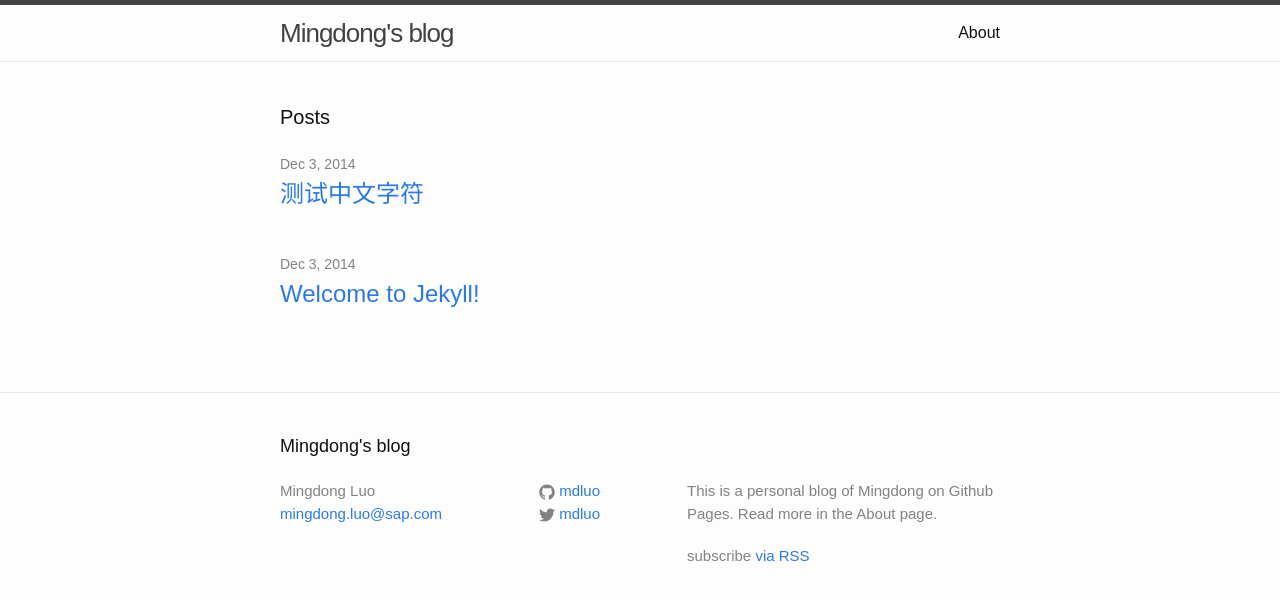
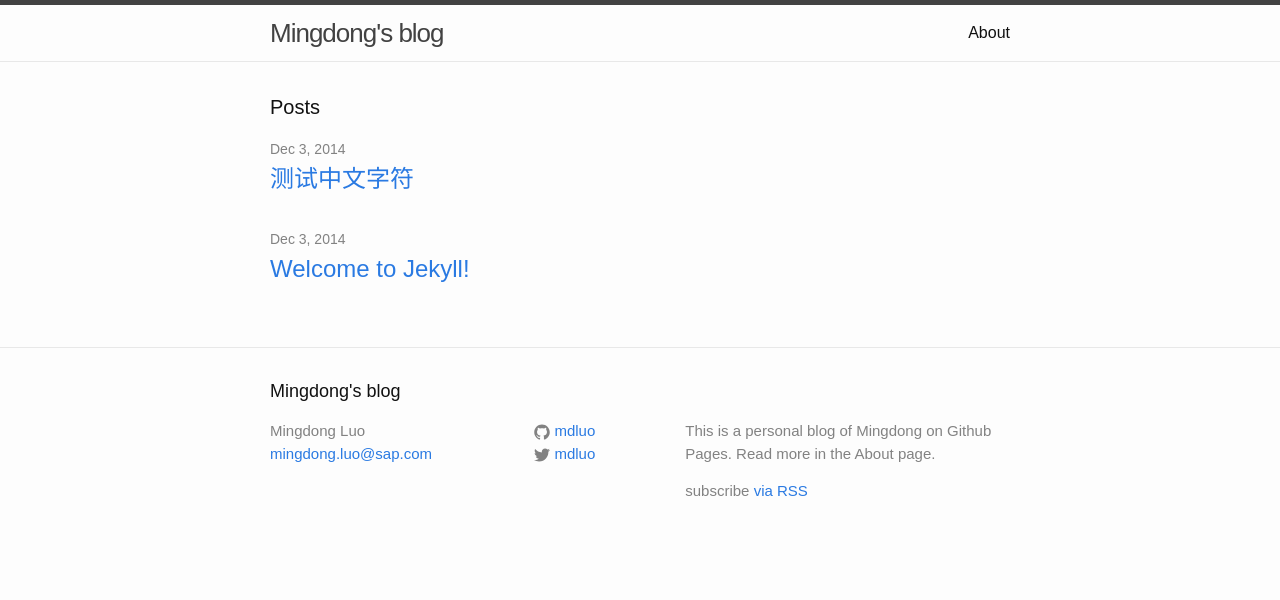
Before and after one commit to itfen/md, a Jekyll site: the page built from index.html, in a window 1280 px wide. Shown: the top 600 px of the page. Built offline with Jekyll 4.4.1, drawn with Linux system fonts in a browser that asks for light colours.

Commit message:
Update space uint

```diff
--- a/css/main.scss
+++ b/css/main.scss
@@ -9,7 +9,7 @@ $base-font-size:   16px;
 $small-font-size:  $base-font-size * 0.875;
 $base-line-height: 1.5;
 
-$spacing-unit:     40px;
+$spacing-unit:     30px;
 
 $text-color:       #111;
 $background-color: #fdfdfd;
```
